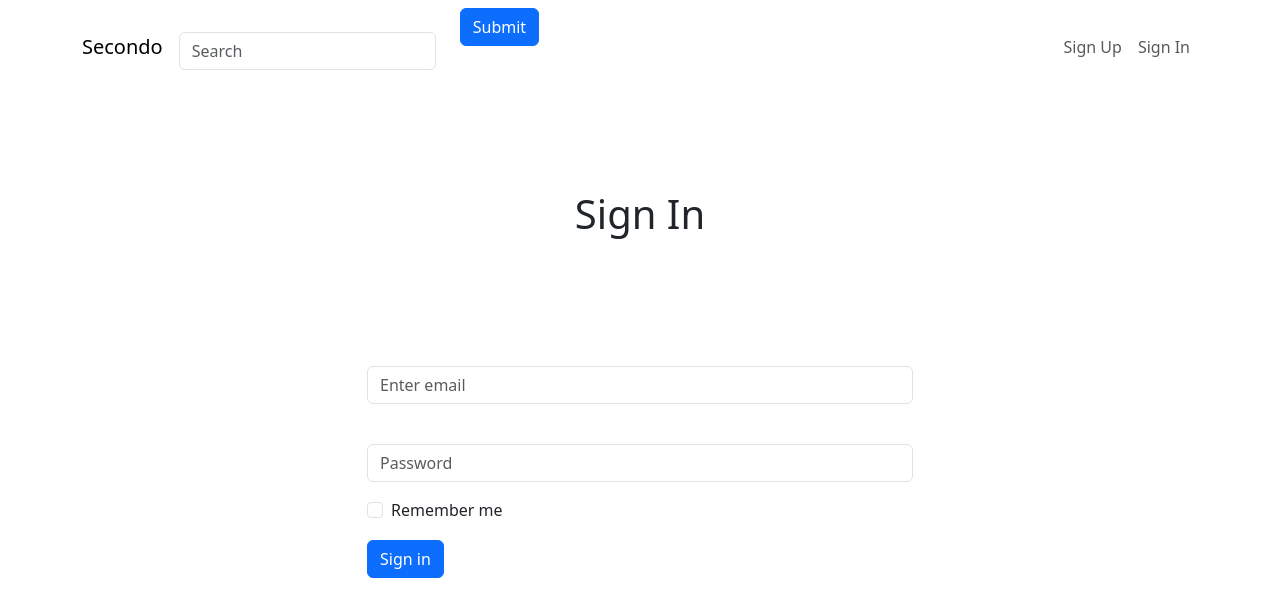
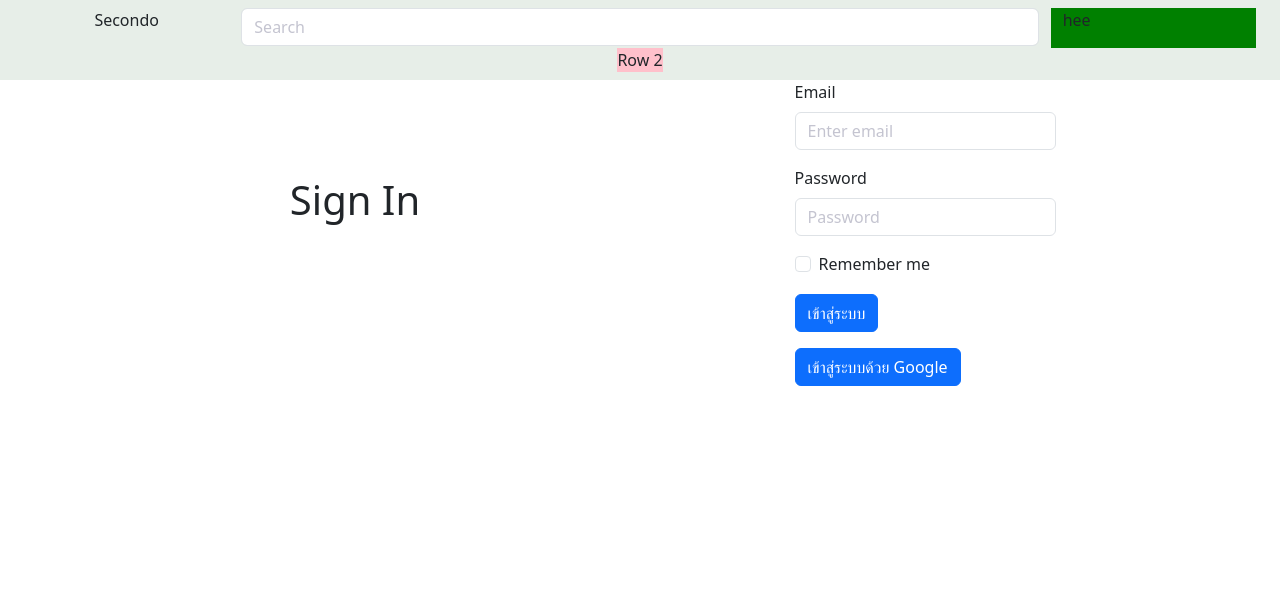
Before and after one commit to Clementine696/Secondo_Web, a React (Vite) app in the folder Front-Secondo/: page /signin in a window 1280 px wide. Shown: the top 616 px of the page. Built offline with nearby package versions, Linux system fonts and the light colour scheme.

Commit message:
New template

```diff
--- a/Front-Secondo/src/components/Header/index.css
+++ b/Front-Secondo/src/components/Header/index.css
@@ -0,0 +1,3 @@
+/* .align-item{
+    align-items: center;
+} */
--- a/Front-Secondo/src/components/Header/index.jsx
+++ b/Front-Secondo/src/components/Header/index.jsx
@@ -3,69 +3,50 @@ import { Navbar, Nav, NavDropdown } from "react-bootstrap";
 import { Container, Form, Button, Row, Col } from "react-bootstrap";
 import { NavLink, Link } from "react-router-dom";
 
-import Input from "../../components/UI/Input";
-
-import "./index"
+import "./index.css";
 // import Signin from '../../container/Signin'
 // import Signup from '../../container/Signup'
 
 function Index() {
   return (
-    <Navbar collapseOnSelect expand="lg" className="Nav">
-      <Container>
-        <Navbar.Brand href="/" className="Nav-item">
+    <Navbar
+      collapseOnSelect
+      expand="lg"
+      className="Navbar"
+      style={{
+        padding: "8px 24px 8px 24px",
+        alignItems: "center",
+        backgroundColor: "#E7EEE8",
+        flexFlow: "column"
+      }}
+    >
+      <Row style={{width: "100%"}}>
+        <Col
+          md={2}
+          style={{ height: "40px", textAlign: "center" }}
+          href="/"
+          className="Nav-item"
+        >
           Secondo
-        </Navbar.Brand>
-        {/* <Link to="/" className="navbar-brand">Admin Dashboard</Link> */}
-        <Navbar.Toggle aria-controls="responsive-navbar-nav" />
-        <Navbar.Collapse id="responsive-navbar-nav">
-          <Nav className="me-auto">
+        </Col>
+        <Col md={8}>
           <Form>
-              <Row>
-                <Col className="Search-field " >
-                  <Input
-                    label="Search"
+            <div className="Search-field">
+              <div class="form-group">
+                <Form.Control
+                  className="Search"
+                  type="text"
                   placeholder="Search"
-                    value=""
-                    type="search"
-                    errorMessage=""
-                    onChange={() => {}}
                 />
+              </div>
+            </div>
+          </Form>
         </Col>
-                <Col xs="auto">
-                  <Button type="submit">Submit</Button>
+        <Col md={2} style={{ backgroundColor: "green" }}>
+          hee
         </Col>
       </Row>
-            </Form>
-            {/* <NavDropdown title="Dropdown" id="collapsible-nav-dropdown">
-                            <NavDropdown.Item href="#action/3.1">Action</NavDropdown.Item>
-                            <NavDropdown.Item href="#action/3.2">
-                                Another action
-                            </NavDropdown.Item>
-                            <NavDropdown.Item href="#action/3.3">Something</NavDropdown.Item>
-                            <NavDropdown.Divider />
-                            <NavDropdown.Item href="#action/3.4">
-                                Separated link
-                            </NavDropdown.Item>
-                        </NavDropdown> */}
-          </Nav>
-          <Nav>
-            <Nav.Link href="/signup" className="Nav-item">
-              Sign Up
-            </Nav.Link>
-            <Nav.Link href="/signin" className="Nav-item">
-              Sign In
-            </Nav.Link>
-
-            {/* <li className="Nav-item">
-                            <NavLink to="/signup" className="Nav-link">Sign Up</NavLink>
-                        </li>
-                        <li className="Nav-item">
-                            <NavLink to="/signin" className="Nav-link">Sign In</NavLink>
-                        </li> */}
-          </Nav>
-        </Navbar.Collapse>
-      </Container>
+      <Row style={{ backgroundColor: "pink" }}>Row 2</Row>
     </Navbar>
   );
 }
--- /dev/null
+++ b/Front-Secondo/src/components/UI/Input/index.css
@@ -0,0 +1,12 @@
+.form-control::placeholder { /* Chrome, Firefox, Opera, Safari 10.1+ */
+    color: #C4C4D0;
+    opacity: 1; /* Firefox */
+}
+
+.form-control:-ms-input-placeholder { /* Internet Explorer 10-11 */
+    color: #C4C4D0;
+}
+
+.form-control::-ms-input-placeholder { /* Microsoft Edge */
+    color: #C4C4D0;
+}
--- a/Front-Secondo/src/components/UI/Input/index.jsx
+++ b/Front-Secondo/src/components/UI/Input/index.jsx
@@ -1,11 +1,11 @@
 import React from 'react'
 import { Form } from 'react-bootstrap'
-
+import "./index.css";
 
 const Input = (props) => {
     return (
         <Form.Group className="mb-3" controlId="formGroupEmail">
-            <Form.Label>{props.lable}</Form.Label>
+            <Form.Label>{props.Label}</Form.Label>
             <Form.Control
                 type={props.type}
                 placeholder={props.placeholder}
--- a/Front-Secondo/src/container/Home/index.jsx
+++ b/Front-Secondo/src/container/Home/index.jsx
@@ -1,5 +1,6 @@
 import React from 'react'
 import Layout from '../../components/Layout'
+import { Container, Row, Col } from "react-bootstrap";
 
 function Home() {
     return (
--- a/Front-Secondo/src/container/Signin/index.jsx
+++ b/Front-Secondo/src/container/Signin/index.jsx
@@ -1,37 +1,48 @@
-import React from 'react'
-import Layout from '../../components/Layout'
-import { Container, Form, Button, Row, Col } from 'react-bootstrap'
-import Input from '../../components/UI/Input'
+import React from "react";
+import Layout from "../../components/Layout";
+import { Container, Form, Button, Row, Col } from "react-bootstrap";
+import Input from "../../components/UI/Input";
 
 function Signin() {
   return (
     <Layout>
-            <div style={{ margin: '48px', padding: '48px' }} className='Title-admin text-center'>
+      <Container>
+        <Row>
+          <Col>
+            <div
+              style={{ margin: "48px", padding: "48px" }}
+              className="Title-admin text-center"
+            >
               <h1>Sign In</h1>
             </div>
-            <Container>
+          </Col>
+          <Col>
             <Row>
               <Col md={{ span: 6, offset: 3 }}>
                 <Form>
                   <Input
-                                label="Email"
+                    Label="Email"
                     placeholder="Enter email"
                     value=""
                     type="email"
                     errorMessage=""
-                                onChange={() => { }}
+                    onChange={() => {}}
                   />
 
                   <Input
-                                label="Password"
+                    Label="Password"
                     placeholder="Password"
                     value=""
                     type="password"
                     errorMessage=""
-                                onChange={() => { }}
+                    onChange={() => {}}
                   />
 
-                            <Form.Group as={Row} className="mb-3" controlId="formHorizontalCheck">
+                  <Form.Group
+                    as={Row}
+                    className="mb-3"
+                    controlId="formHorizontalCheck"
+                  >
                     <Col>
                       <Form.Check label="Remember me" />
                     </Col>
@@ -39,15 +50,23 @@ function Signin() {
 
                   <Form.Group as={Row} className="mb-3">
                     <Col>
-                                    <Button type="submit">Sign in</Button>
+                      <Button type="submit">เข้าสู่ระบบ</Button>
+                    </Col>
+                  </Form.Group>
+
+                  <Form.Group as={Row} className="mb-3">
+                    <Col>
+                      <Button type="submit">เข้าสู่ระบบด้วย Google</Button>
                     </Col>
                   </Form.Group>
                 </Form>
               </Col>
             </Row>
+          </Col>
+        </Row>
       </Container>
     </Layout>
-    )
+  );
 }
 
-export default Signin
+export default Signin;
--- a/Front-Secondo/src/container/Signup/index.jsx
+++ b/Front-Secondo/src/container/Signup/index.jsx
@@ -21,7 +21,7 @@ function Signup() {
                             <Row>
                                 <Col md={6}>
                                     <Input
-                                        label="First Name"
+                                        Label="First Name"
                                         placeholder="First Name"
                                         value=""
                                         type="text"
@@ -32,7 +32,7 @@ function Signup() {
 
                                 <Col md={6}>
                                     <Input
-                                        label="Last Name"
+                                        Label="Last Name"
                                         placeholder="Last Name"
                                         value=""
                                         type="text"
@@ -42,7 +42,7 @@ function Signup() {
                                 </Col>
                             </Row>
                             <Input
-                                label="Email"
+                                Label="Email"
                                 placeholder="Enter email"
                                 value=""
                                 type="email"
@@ -51,7 +51,7 @@ function Signup() {
                             />
 
                             <Input
-                                label="Password"
+                                Label="Password"
                                 placeholder="Password"
                                 value=""
                                 type="password"
```
Also changed, not shown: Front-Secondo/src/components/UI/Button/index.jsx (added, +9 -0 lines), Front-Secondo/src/components/UI/Button/index.css (added). Lines whose indentation alone changed are shown as unchanged.
